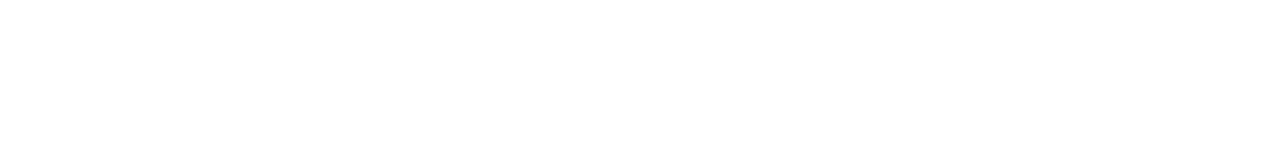
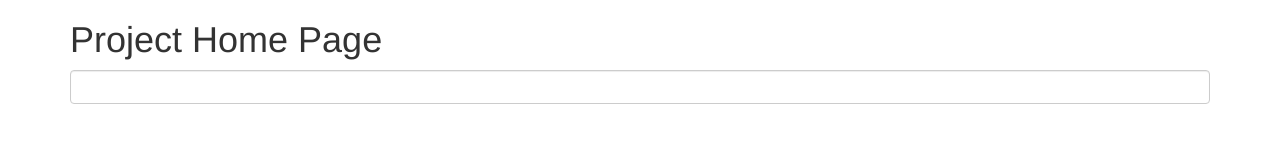
Before and after one commit to obermillerk/obermiller-karl-webdev, a website: page public/project/index.html in a window 1280 px wide. Drawn offline with nearby package versions, Linux system fonts and the light colour scheme.

Commit message:
Fixed Project Page

```diff
--- a/public/project/index.html
+++ b/public/project/index.html
@@ -2,9 +2,9 @@
 <html lang="en" ng-app>
 <head>
     <meta charset="UTF-8">
-    <script src="https://ajax.googleapis.com/ajax/libs/angularjs/1.6.4/angular.min.js"/>
-    <script src="app.js"/>
-    <link href="https://maxcdn.bootstrapcdn.com/bootstrap/3.3.7/css/bootstrap.min.css" rel="style"/>
+    <script src="https://ajax.googleapis.com/ajax/libs/angularjs/1.6.4/angular.min.js"></script>
+    <script src="app.js"></script>
+    <link href="https://maxcdn.bootstrapcdn.com/bootstrap/3.3.7/css/bootstrap.min.css" rel="stylesheet"/>
     <!link href="../vendor/css/bootstrap/css/bootstrap.css" rel="stylesheet"/>
     <title>Project Home Page</title>
 </head>
```
